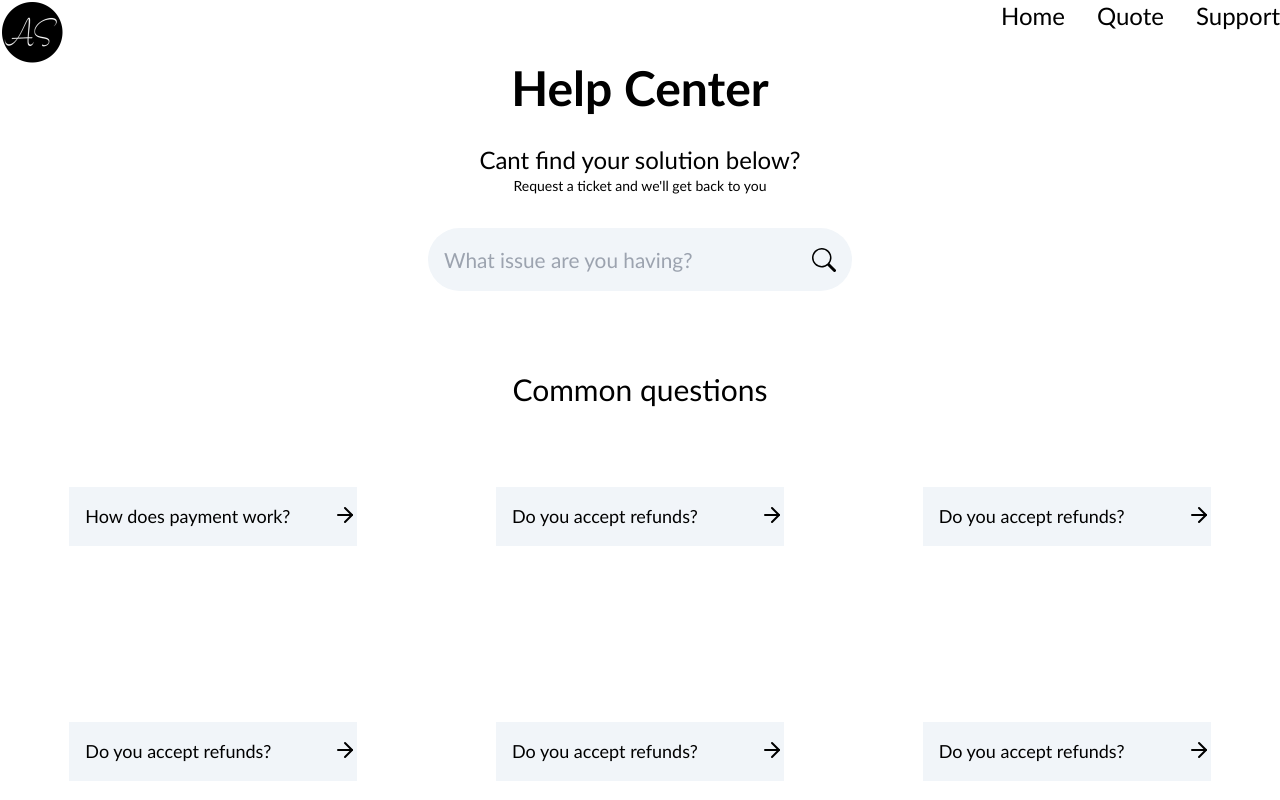
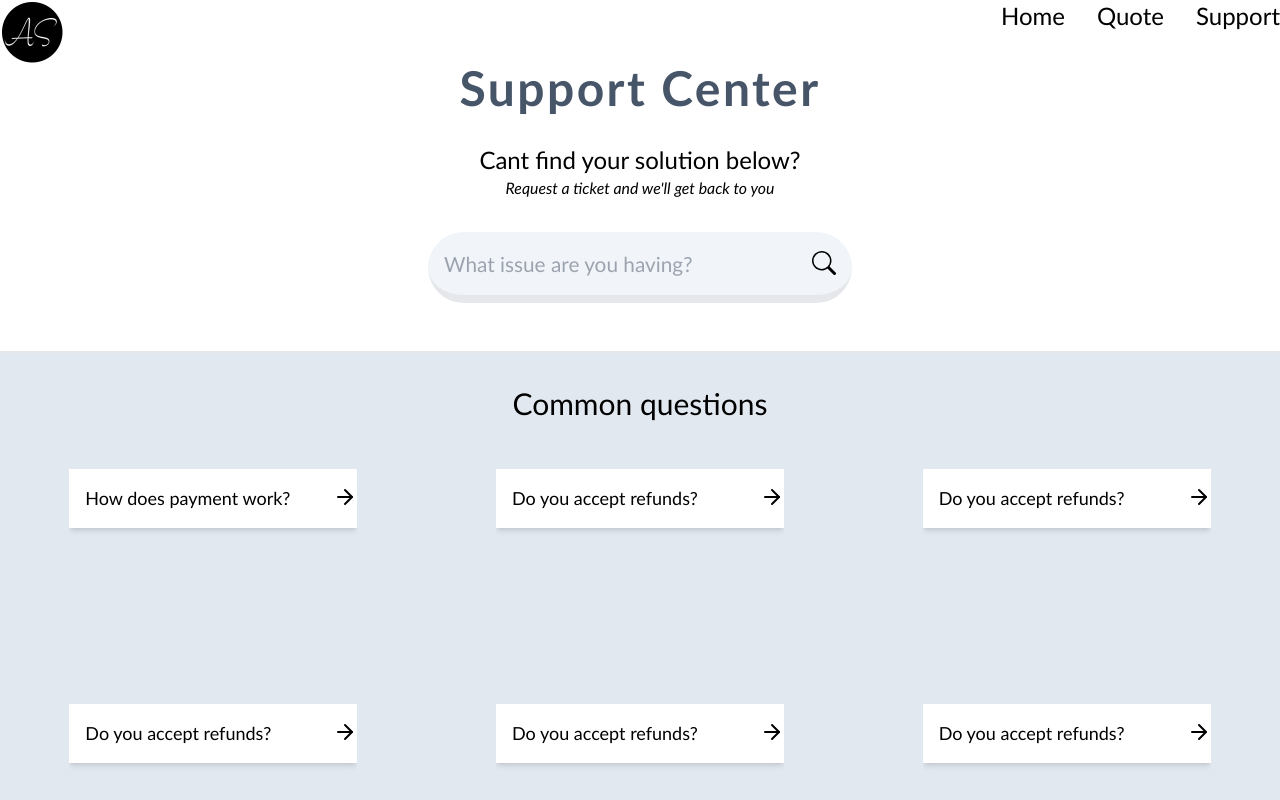
Before and after one commit to AroonSalotra/freelance-website, a Next.js app: page /support in a window 1280 px wide. Shown: the top 800 px of the page. Built offline with nearby package versions, Linux system fonts and the light colour scheme.

Commit message:
finish styling on support page

```diff
--- a/components/Footer.tsx
+++ b/components/Footer.tsx
@@ -12,7 +12,7 @@ const Footer = () => {
     ]
 
     return (
-        <footer className="bg-slate-800 text-white mt-20 py-4">
+        <footer className="bg-slate-800 text-white py-4">
             <i>This is a mock website for demonstrating my programming ability</i>
             <ul className="flex justify-center gap-20">
                 {footerList.map(({ body, redirect }) => {
--- a/components/SupportTab.tsx
+++ b/components/SupportTab.tsx
@@ -18,7 +18,7 @@ const SupportTab = ({ title, body }: TProps) => {
 
 
             <button onClick={() => setShowSupportTab(!showSupportTab)}
-                className="flex justify-between bg-slate-100 py-4">
+                className="flex justify-between py-4 shadow-md hover:shadow-lg bg-white">
 
                 <p className="w-screen pl-4 text-left sm:w-[16.5rem] text-[18px] font-thin">{title}</p>
 
@@ -28,7 +28,7 @@ const SupportTab = ({ title, body }: TProps) => {
             </button>
 
 
-            <p className={`w-fit px-6 text-left bg-slate-100 transition-opacity font-light
+            <p className={`w-fit px-6 text-left transition-opacity font-light bg-gray-50
             ${showSupportTab ? "md:opacity-1" : "md:opacity-0"}`}>
                 {body}
             </p>
--- a/pages/support.tsx
+++ b/pages/support.tsx
@@ -25,18 +25,22 @@ const Support = () => {
 
     return (
         <div>
-            <h1 className="text-5xl font-semibold py-8">Help Center</h1>
 
 
+            <h1 className="text-5xl font-semibold py-8 tracking-wider text-slate-600">
+                Support Center</h1>
 
             <h2 className="text-2xl">Cant find your solution below? </h2>
-            <p className="text-sm light">Request a ticket and we&apos;ll  get back to you</p>
+
+            <p className="text-[0.99rem] light italic">
+                Request a ticket and we&apos;ll  get back to you</p>
+
 
             <form onSubmit={handleSubmit}
-                className="flex justify-center pt-8">
+                className="flex justify-center pt-8 border-b-2 pb-12">
 
 
-                <input className="w-96 p-4 rounded-full rounded-r-none bg-slate-100 text-[1.3rem]"
+                <input className="w-96 p-4 rounded-full rounded-r-none bg-slate-100 text-[1.3rem] border-b-8"
                     type="search"
                     value={searchValue}
                     onChange={handleChangeSearch}
@@ -45,14 +49,15 @@ const Support = () => {
                     placeholder="What issue are you having?"
                 />
 
-                <button className="bg-slate-100 pr-4 rounded-r-full text-2xl">
+                <button className="bg-slate-100 pr-4 rounded-r-full text-2xl border-b-8">
                     <BsSearch />
                 </button>
 
             </form>
 
-            <h2 className="pt-20 text-3xl">Common questions</h2>
-            <div className="flex flex-col items-center place-items-center items-start pb-12 gap-y-8 sm:grid md:grid-cols-3 pt-20 2xl:px-80">
+
+            <h2 className="pt-8 text-3xl bg-slate-200">Common questions</h2>
+            <div className="flex flex-col items-center place-items-center items-start gap-y-8 bg-slate-200 sm:grid md:grid-cols-3 pt-12 pb-20 2xl:px-80">
                 {SupportData.map(({ title, body, id }) => {
                     return <Fragment key={id}>
                         <SupportTab title={title} body={body} />
```
